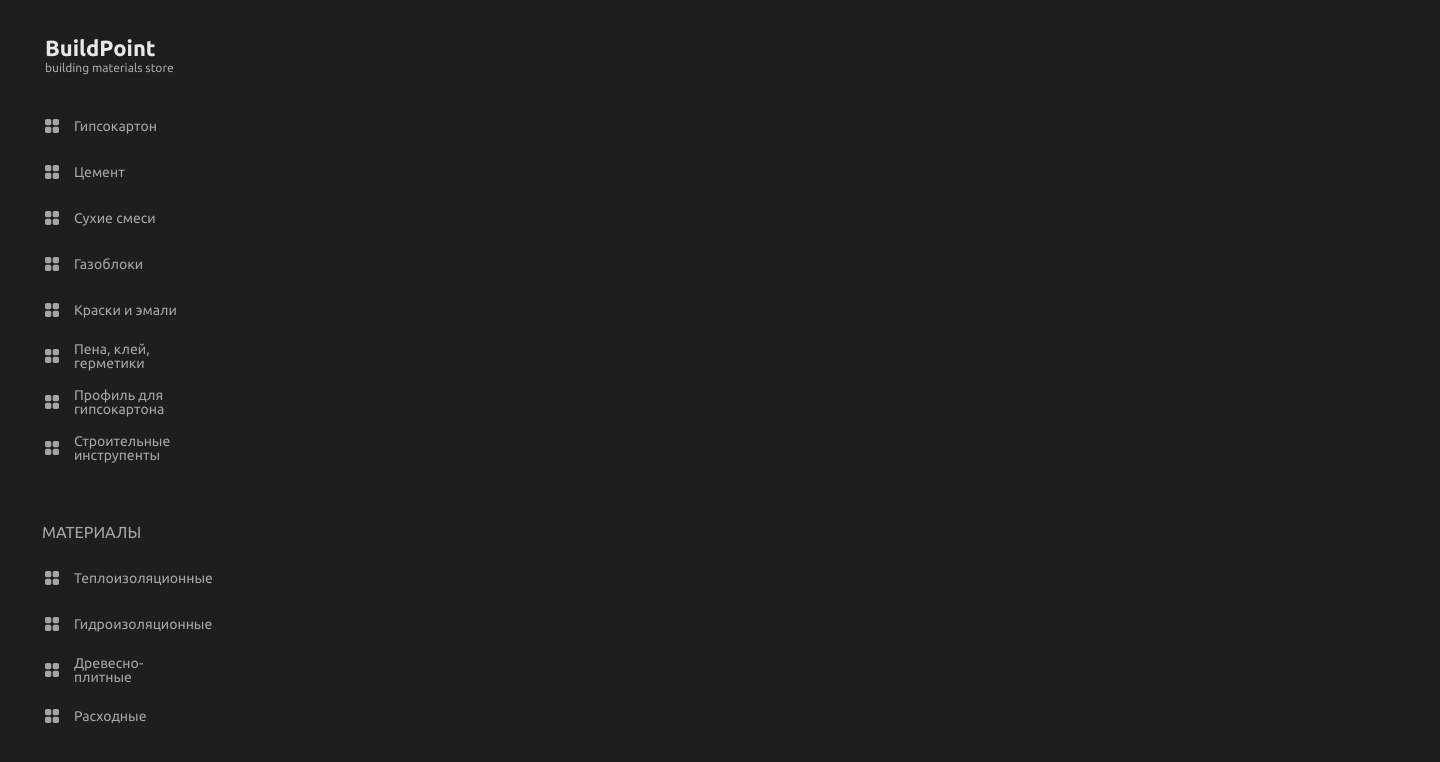
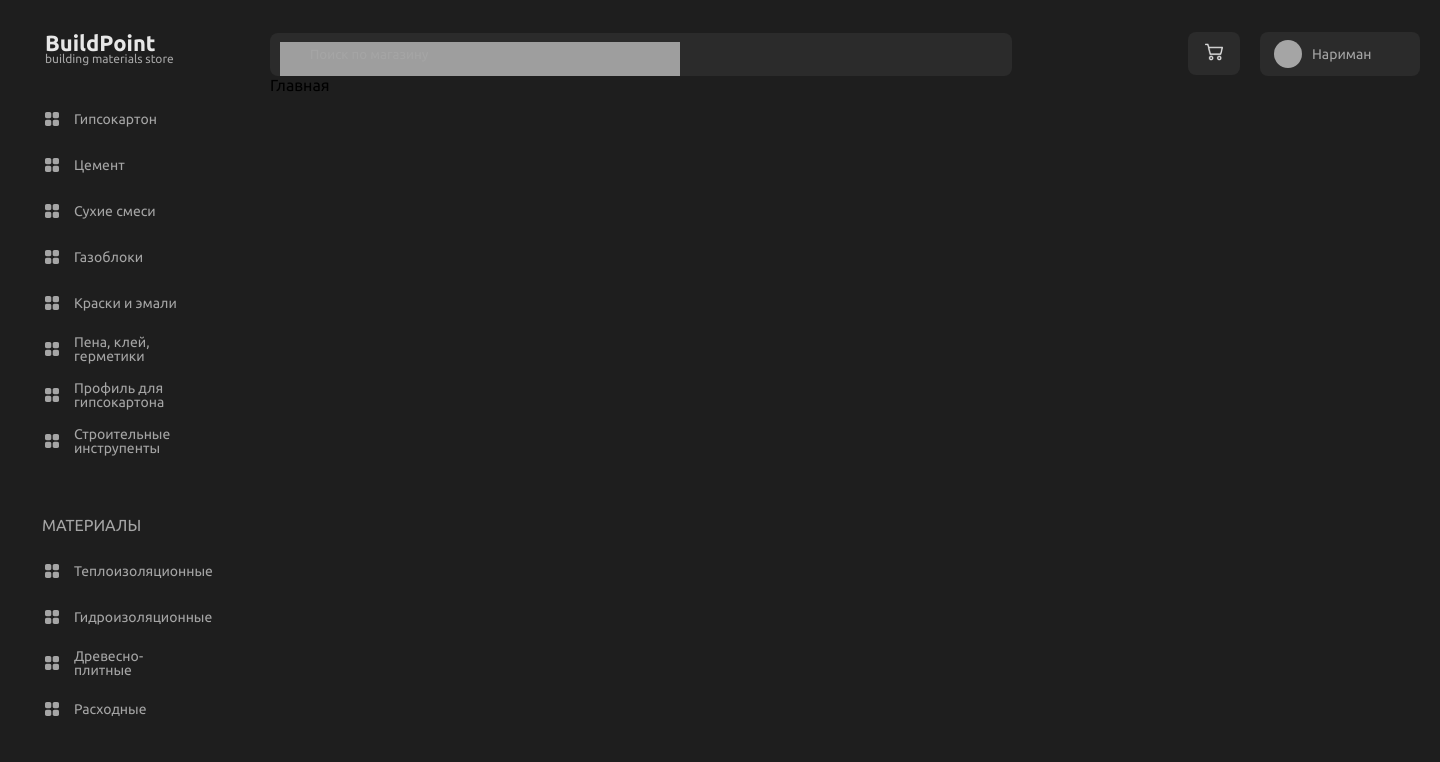
Before and after one commit to Daggama/VueJSShop, a Vue app: page / in a window 1280 px wide. Shown: the top 762 px of the page, 1440 px wide, since content can reach past the window. Built offline with nearby package versions, Linux system fonts and the light colour scheme.

Commit message:
add: header

```diff
--- a/src/App.vue
+++ b/src/App.vue
@@ -1,16 +1,20 @@
 <template>
 	<navbar></navbar>
-  <div class="app">
+	<div class="app left">
+
+		<MyHeader></MyHeader>
 		<router-view></router-view>
 	</div>
 </template>
 
 <script>
-import Navbar from "@/components/Navbar";
+import navbar from "@/components/Navbar";
+import MyHeader from "@/components/Header";
 
 export default {
   	components: {
-    Navbar,
+		navbar,
+		MyHeader,
   	},
 };
 </script>
@@ -26,9 +30,11 @@
   	background-color: #1e1e1e;
 }
 .app {
-  padding: 20px;
+	display: inline-block;
 }
-
+.left{
+    margin-left: 270px;
+}
 @font-face {
   	font-family: "Ubuntu";
   	src: url("./fonts/Ubuntu-Light.eot");
--- /dev/null
+++ b/src/components/Header.vue
@@ -0,0 +1,99 @@
+<template>
+    <div class="header">
+        <div class="header-container">
+            <div class="haeder-left">
+                <input type="text" placeholder="Поиск по магазину">
+            </div>
+            <div class="haeder-right">
+                <a @click="$router.push('/cart')">
+                    <div class="cart">
+                        <img src="../icons/cart.svg" alt="">
+                    </div>
+                </a>
+                <a @click="$router.push('/user')">
+                    <div class="login">
+                        <div class="img">
+
+                        </div>
+                        <div class="name">
+                            <p>Нариман</p>
+                        </div>
+                    </div>
+                </a>
+            </div>
+        </div>
+    </div>
+</template>
+
+<script>
+export default {
+
+};
+</script>
+
+<style scoped>
+.header{
+    margin-top: 32px;
+    width: 1170px;
+}
+.header-container{
+    display: flex;
+    justify-content: space-between;
+    align-items: center;
+}
+.haeder-right{
+    display: flex;
+}
+.cart{
+    padding: 8px 14px;
+    border-radius: 8px;
+    background-color: #2B2B2B;
+    transition: 0.1s;
+}
+.login{
+    display: flex;
+    align-items: center;
+    width: 160px;
+    margin: 0 20px;
+    padding: 8px 14px;
+    border-radius: 8px;
+    background-color: #2B2B2B;
+    transition: 0.1s;
+}
+.login .img{
+    width: 28px;
+    height: 28px;
+    border-radius: 100%;
+    background-color: #a5a5a5;
+}
+.login .name{
+    margin-left: 10px;
+}
+.login p{
+    font-weight: 400;
+    font-size: 14px;
+    line-height: 14px;
+    color: #a5a5a5;
+}
+.login:hover, .cart:hover{
+    background-color: #242424;
+}
+
+input{
+    background: url(http://localhost:8080/img/search.b9629c35.svg);
+    background-repeat: no-repeat;
+    background-position: 10px 9px !important;
+    width: 742px;
+    padding: 14px 40px;
+    border: none;
+    border-radius: 8px;
+    background-color: #2B2B2B;
+    color: #a5a5a5;
+}
+input::placeholder{
+    color: #a5a5a5;
+}
+a{
+    cursor: pointer;
+}
+</style>
--- a/src/components/MySelect.vue
+++ b/src/components/MySelect.vue
@@ -6,7 +6,7 @@
 
 <script>
 export default {
-  name: "my-select",
+  name: 'my-select',
   props: {
     model_value: {
       type: String,
--- a/src/components/Navbar.vue
+++ b/src/components/Navbar.vue
@@ -1,10 +1,13 @@
 <template>
 	<div class="navbar">
 		<div class="navbar-container">
-	  		<div class="navbar-title">
-				<h1>BuildPoint</h1>
-				<p>building materials store</p>
-	 		 </div>
+			<a @click="$router.push('/')">
+				<div class="navbar-title">
+					<h1>BuildPoint</h1>
+					<p>building materials store</p>
+				</div>
+			</a>
+
 			<div class="navbar-links">
 				<a @click="$router.push('')">
 					<div class="navbar-link">
@@ -116,24 +119,7 @@
 
 <script>
 export default {
-  data() {
-	return {
-	  selectedSort: "",
-	  searchQuery: "",
-	};
-  },
-  computed: {
-	sortedPosts() {
-	  return [...this.posts].sort((post1, post2) =>
-		post1[this.selectedSort]?.localeCompare(post2[this.selectedSort])
-	  );
-	},
-	sortedAndSearchedPosts() {
-	  return this.sortedPosts.filter((post) =>
-		post.title.toLowerCase().includes(this.searchQuery.toLowerCase())
-	  );
-	},
-  },
+
 };
 </script>
 
--- a/src/pages/Contacts.vue
+++ /dev/null
@@ -1,15 +0,0 @@
-<template>
-  <div>
-      Номер
-  </div>
-</template>
-
-<script>
-export default {
-
-}
-</script>
-
-<style scoped>
-
-</style>
--- a/src/pages/Shares.vue
+++ /dev/null
@@ -1,15 +0,0 @@
-<template>
-  <div>
-      Shares
-  </div>
-</template>
-
-<script>
-export default {
-
-}
-</script>
-
-<style scoped>
-
-</style>
```
Also changed, not shown: src/router/router.js (+1 -10 lines). Lines whose indentation alone changed are shown as unchanged.
